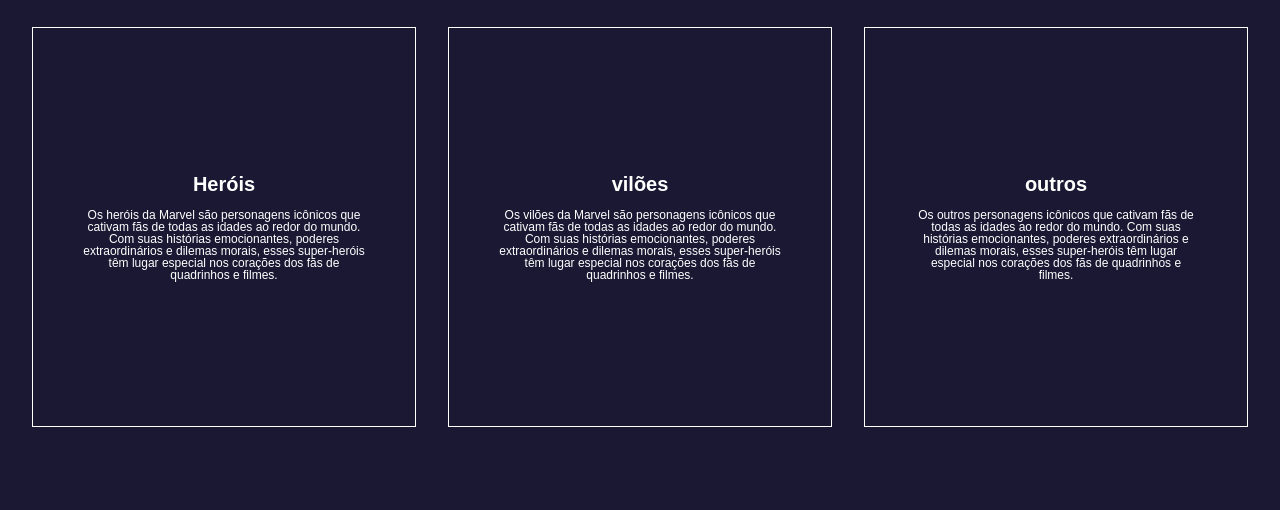
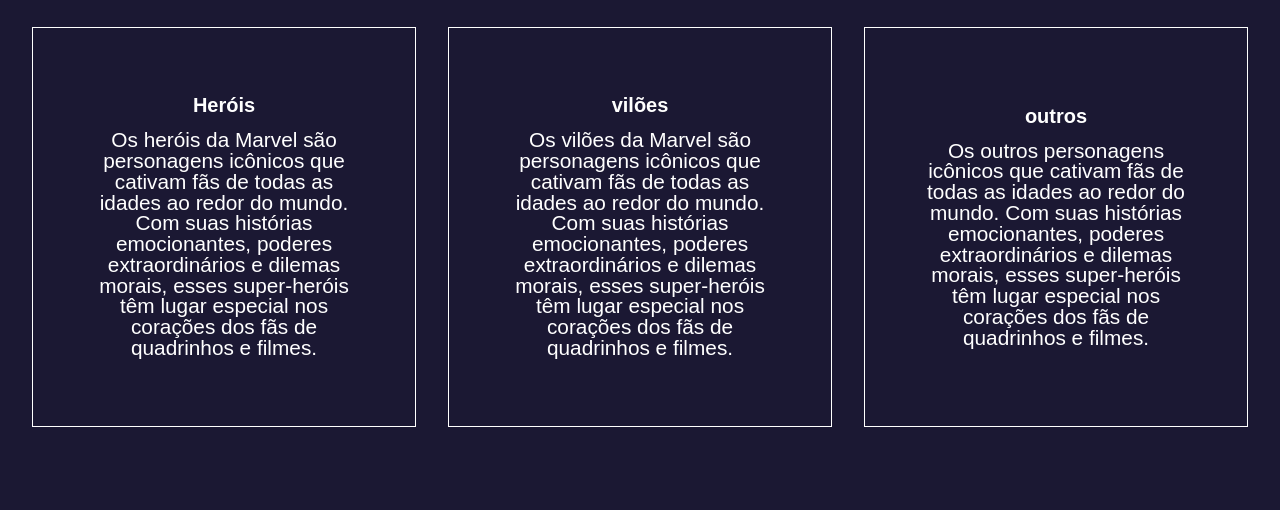
Before and after one commit to Gumbolas/MARVEL, a plain HTML site: page index.html in a window 1280 px wide. Shown: the part 1040-1550 px from the top of the page. Drawn offline with Linux system fonts and the light colour scheme; a web font is replaced by a local one.

Commit message:
estilinho.css

```diff
--- a/estilinho.css
+++ b/estilinho.css
@@ -123,7 +123,7 @@ body{
 }
 
 .categorias_cards_card_texto{
-    font-size: 12px;
+    font-size: 1.3rem;
 }
 
 .categorias_cards_card_botao{
```
